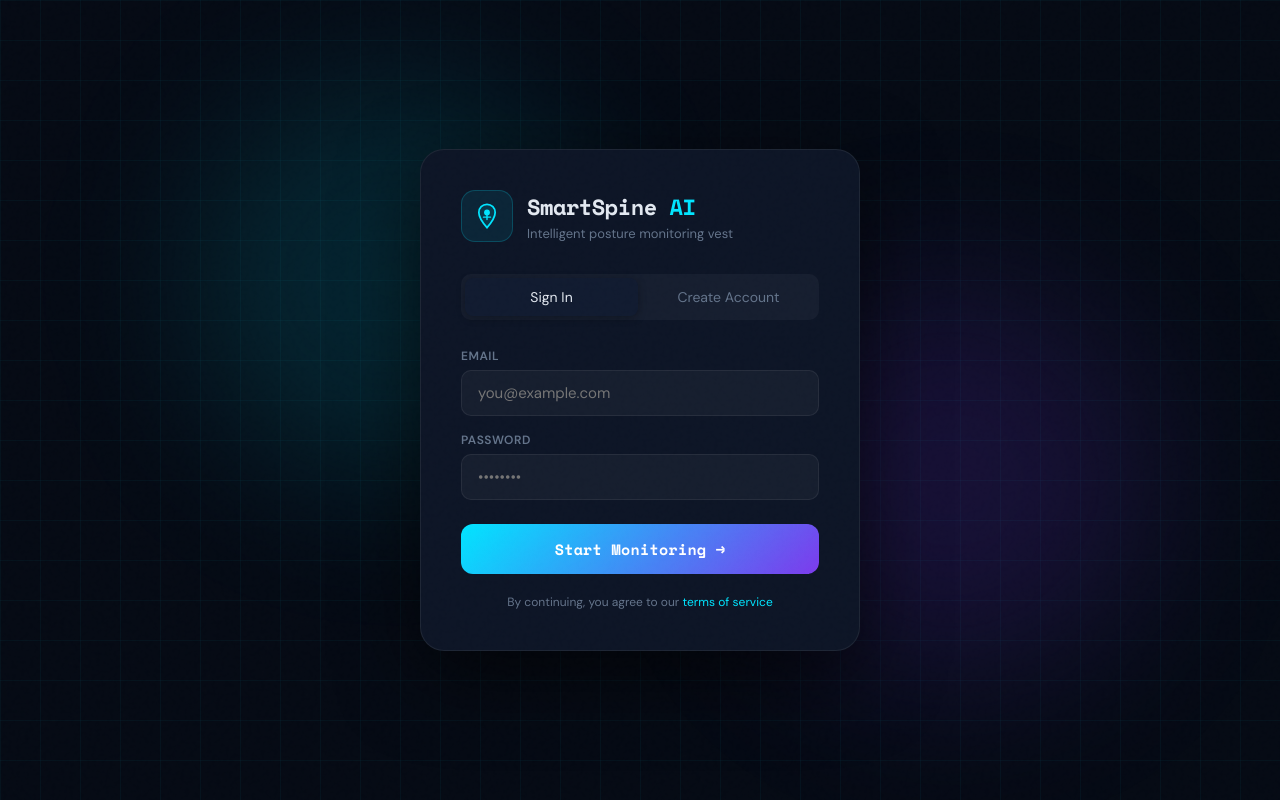
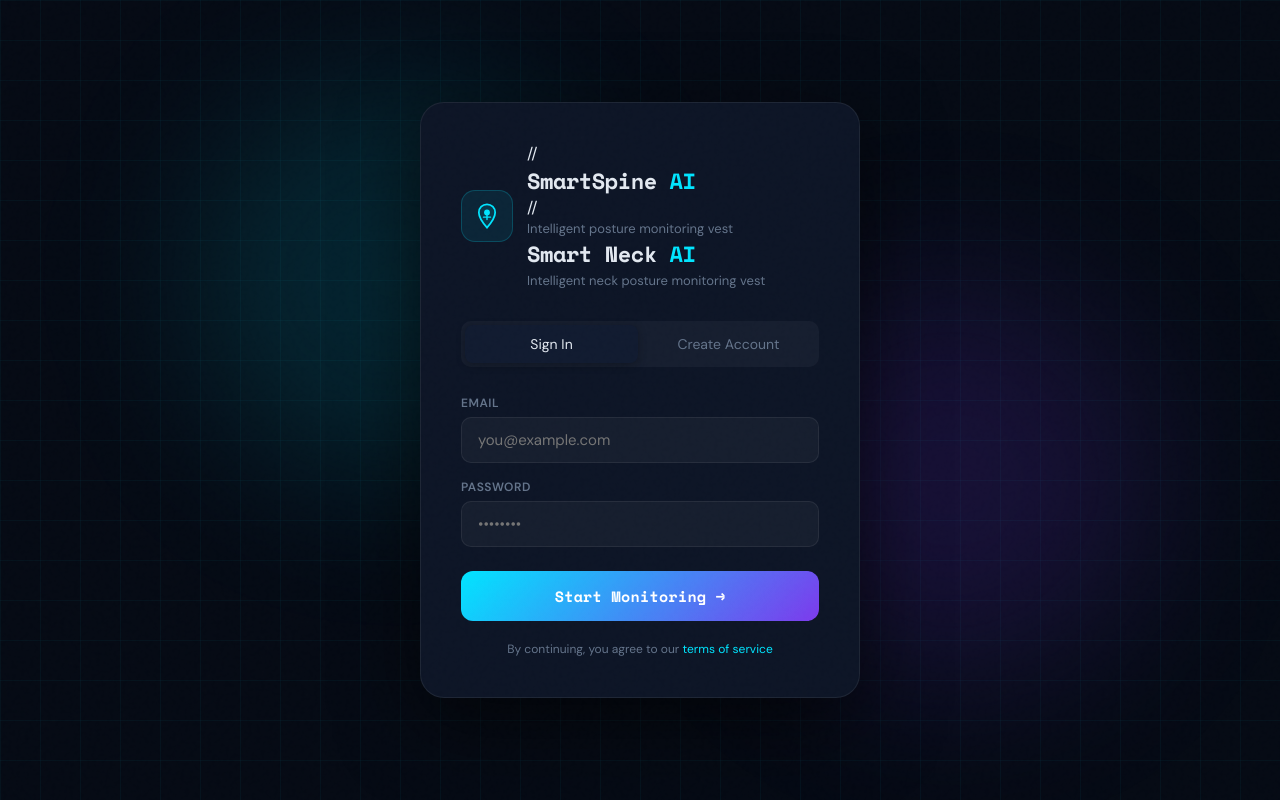
Before and after one commit to unnatidhage/SmartSpine, a React (Create React App) app in the folder frontend/: page / in a window 1280 px wide. Built offline with nearby package versions, Linux system fonts and the light colour scheme.

Commit message:
Update LoginPage.js - Update Branding

```diff
--- a/frontend/src/pages/LoginPage.js
+++ b/frontend/src/pages/LoginPage.js
@@ -45,8 +45,10 @@ export default function LoginPage() {
             </svg>
           </div>
           <div>
-            <h1 style={styles.title}>SmartSpine <span style={{ color: 'var(--accent)' }}>AI</span></h1>
-            <p style={styles.subtitle}>Intelligent posture monitoring vest</p>
+            // <h1 style={styles.title}>SmartSpine <span style={{ color: 'var(--accent)' }}>AI</span></h1>
+            // <p style={styles.subtitle}>Intelligent posture monitoring vest</p>
+            <h1 style={styles.title}>Smart Neck <span style={{ color: 'var(--accent)' }}>AI</span></h1>
+            <p style={styles.subtitle}>Intelligent neck posture monitoring vest</p>
           </div>
         </div>
 
```
